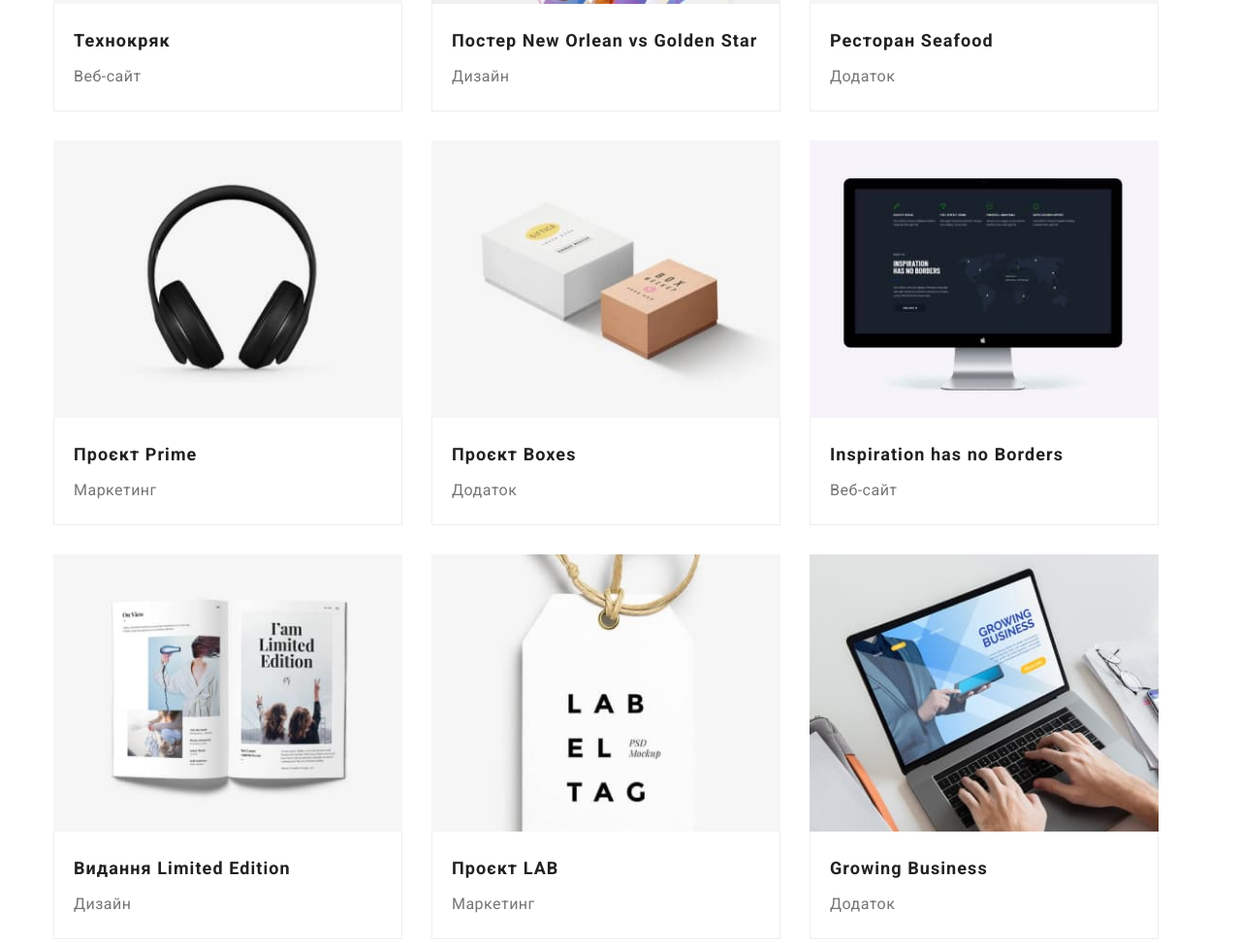
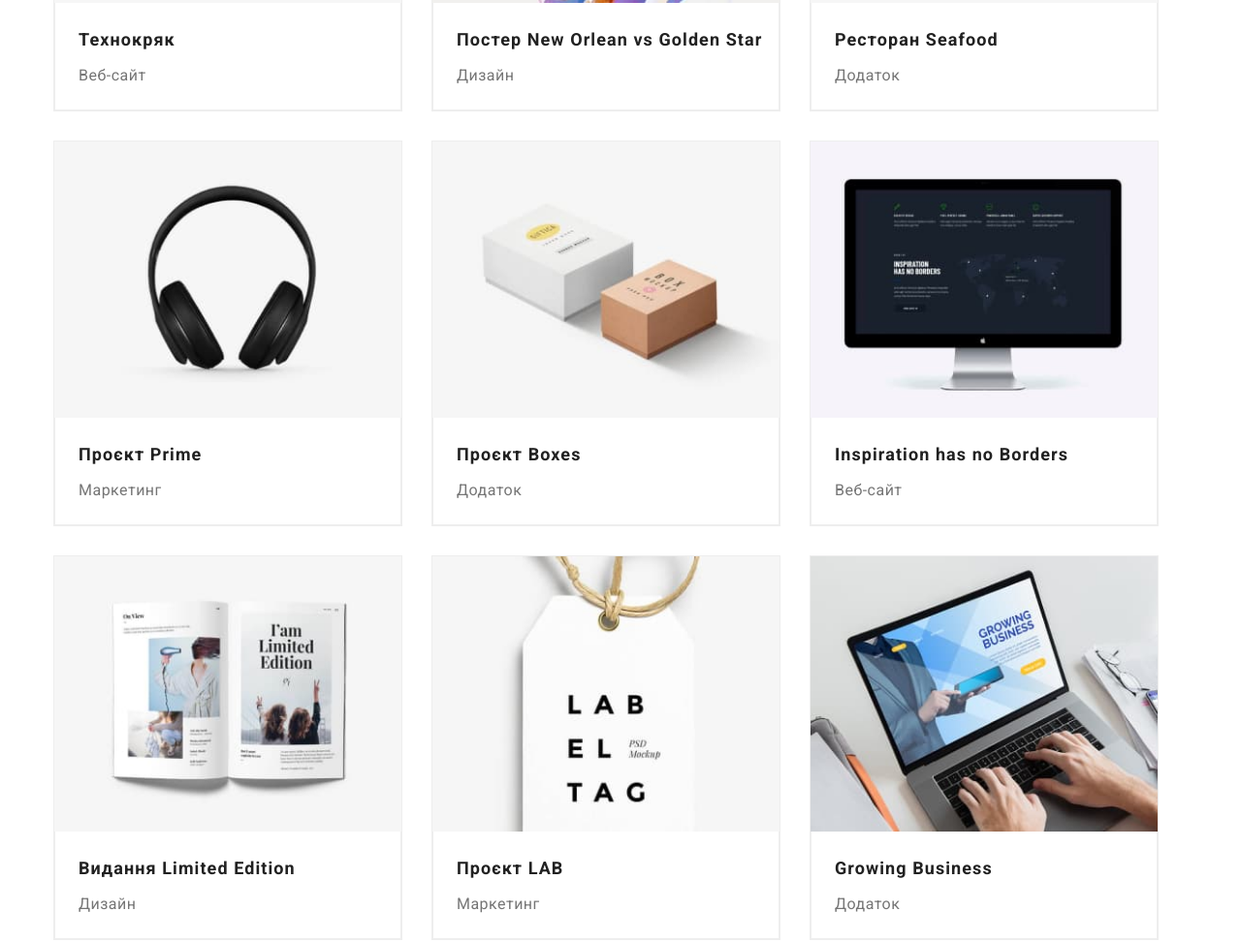
Before and after one commit to flappykled/goit-markup-hw-04, a plain HTML site: page portfolio.html in a window 1280 px wide. Shown: the part 544-1517 px from the top of the page at 97% size. Drawn offline with nearby package versions, Linux system fonts and the light colour scheme.

Commit message:
homework

```diff
--- a/css/styles.css
+++ b/css/styles.css
@@ -95,6 +95,8 @@ a {
     justify-content: center;
     align-items: center;
     color: var(--discription-color);
+    line-height: 1.14;
+    letter-spacing: 0.02em;
 
 }
 
@@ -148,6 +150,7 @@ a {
     width: 696px;
     margin:auto;
     text-align: center;
+    margin-bottom: 30px;
 
     text-transform: uppercase;
     color: #FFFFFF;
@@ -167,7 +170,9 @@ a {
     letter-spacing: 0.06em;
     width: 216px;
     height: 50px;
-    margin-top: 30px;
+    border-radius: 4px;
+    border: none;
+
 
 }
 
@@ -194,6 +199,7 @@ a {
     margin-bottom: 30px;
     align-items: center;
     justify-content: center;
+    border-radius: 4px;
 
 }
 
@@ -549,19 +555,26 @@ a {
 
 .project-item {
     width: calc((100% - 90px) / 3);
+    border: 1px solid #EEEEEE;
 }
 
 .project-item:hover{
     box-shadow: 0px 1px 1px rgba(0, 0, 0, 0.12), 0px 4px 4px rgba(0, 0, 0, 0.06), 1px 4px 6px rgba(0, 0, 0, 0.16);
 }
 
+/* .project-item:not(:last-child) {
+    margin-right: 30px;
+} */
+
 .project-product {
     line-height: 30px;
     letter-spacing: 0.03em;
+    color: var(--discription-color);
 }
 
 .card-name {
-    padding: 20px 20px;
+    display: block;
+    padding: 20px 24px;
     text-align: start;
     border: 1px solid #EEEEEE;
     border-top: 0;
@@ -575,5 +588,6 @@ a {
     font-weight: 700;
     font-size: 18px;
     line-height: 2;
+    white-space: nowrap;
     letter-spacing: 0.06em;
 }
--- a/portfolio.html
+++ b/portfolio.html
@@ -73,66 +73,67 @@
                  <ul class="project">
                     <li class="project-item">
                         <img src="./images/note.jpg" alt="Firstpic" width="370">
-                        <div class="card-name">
+                        <a href="#" class="card-name">
                             <h2 class="project-titel">Технокряк</h2>
                             <p class="project-product">Веб-сайт</p>
-                        </div>
+
+                        </a>
                     </li>
                     <li class="project-item">
                         <img src="./images/Poster.jpg" alt="New Orlean vs Golden Star" width="370">
-                        <div class="card-name">
+                        <a href="#" class="card-name">
                             <h2 class="project-titel">Постер New Orlean vs Golden Star</h2>
                             <p class="project-product">Дизайн</p>
-                        </div>
+                        </a>
                     </li>
                     <li class="project-item">
                         <img src="./images/Restaurant.jpg" alt="Seafood Restaurant" width="370">
-                        <div class="card-name">
+                        <a href="#" class="card-name">
                             <h2 class="project-titel">Ресторан Seafood</h2>
                             <p class="project-product">Додаток</p>
-                        </div>
+                        </a>
                     </li>
                     <li class="project-item">
                         <img src="./images/Prime.jpg" alt="Prime" width="370">
-                        <div class="card-name">
+                        <a href="#" class="card-name">
                             <h2 class="project-titel">Проєкт Prime</h2>
                             <p class="project-product">Маркетинг</p>
-                        </div>
+                        </a>
                     </li>
                     <li class="project-item">
                         <img src="./images/Boxes.jpg" alt="Boxes" width="370">
-                        <div class="card-name">
+                        <a href="#" class="card-name">
                             <h2 class="project-titel">Проєкт Boxes</h2>
                             <p class="project-product">Додаток</p>
-                        </div>
+                        </a>
                     </li>
                     <li class="project-item">
                         <img src="./images/InspirationhasnoBorders.jpg" alt="Inspiration has no Borders" width="370">
-                        <div class="card-name">
+                        <a href="#" class="card-name">
                             <h2 class="project-titel">Inspiration has no Borders</h2>
                             <p class="project-product">Веб-сайт</p>
-                        </div>
+                        </a>
                     </li>
                     <li class="project-item">
                         <img src="./images/LE.jpg" alt="Limited Edition" width="370">
-                        <div class="card-name">
+                        <a href="#" class="card-name">
                             <h2 class="project-titel">Видання Limited Edition</h2>
                             <p class="project-product">Дизайн</p>
-                        </div>
+                        </a>
                     </li>
                     <li class="project-item">
                         <img src="./images/LAB.jpg" alt="LAB" width="370">
-                        <div class="card-name">
+                        <a href="#" class="card-name">
                             <h2 class="project-titel">Проєкт LAB</h2>
                             <p class="project-product">Маркетинг</p>
-                        </div>
+                        </a>
                     </li>
                     <li class="project-item">
                         <img src="./images/GrowingBusiness.jpg" alt="Growing Business" width="370">
-                        <div class="card-name">
+                        <a href="#" class="card-name">
                             <h2 class="project-titel">Growing Business</h2>
                             <p class="project-product">Додаток</p>
-                        </div>
+                        </a>
                     </li>
                 </ul>
              </div>
```
Lines whose indentation alone changed are shown as unchanged.
